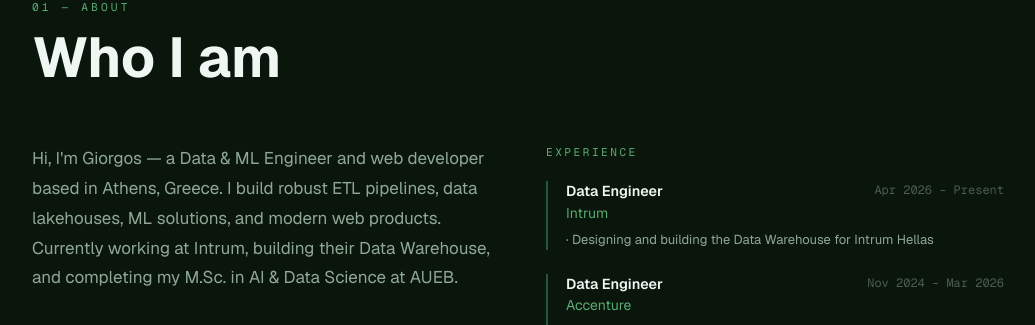
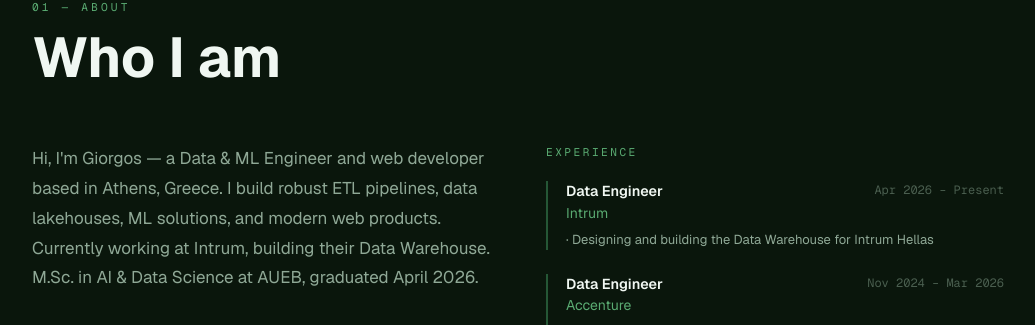
Before and after one commit to kitsakisGk/PersonalPortfolio, a Next.js app: page / in a window 1280 px wide. Shown: the part 898-1223 px from the top of the page, without its empty margins (122-1157 px from the left). Built offline with nearby package versions, Linux system fonts and the light colour scheme.

Commit message:
Fix About bio: MSc completed April 2026, not ongoing

```diff
--- a/components/sections/About.tsx
+++ b/components/sections/About.tsx
@@ -43,7 +43,7 @@ export default function About() {
               marginBottom: "2rem",
             }}
           >
-            Hi, I&apos;m Giorgos — a Data &amp; ML Engineer and web developer based in Athens, Greece. I build robust ETL pipelines, data lakehouses, ML solutions, and modern web products. Currently working at Intrum, building their Data Warehouse, and completing my M.Sc. in AI &amp; Data Science at AUEB.
+            Hi, I&apos;m Giorgos — a Data &amp; ML Engineer and web developer based in Athens, Greece. I build robust ETL pipelines, data lakehouses, ML solutions, and modern web products. Currently working at Intrum, building their Data Warehouse. M.Sc. in AI &amp; Data Science at AUEB, graduated April 2026.
           </p>
 
           <div
```
